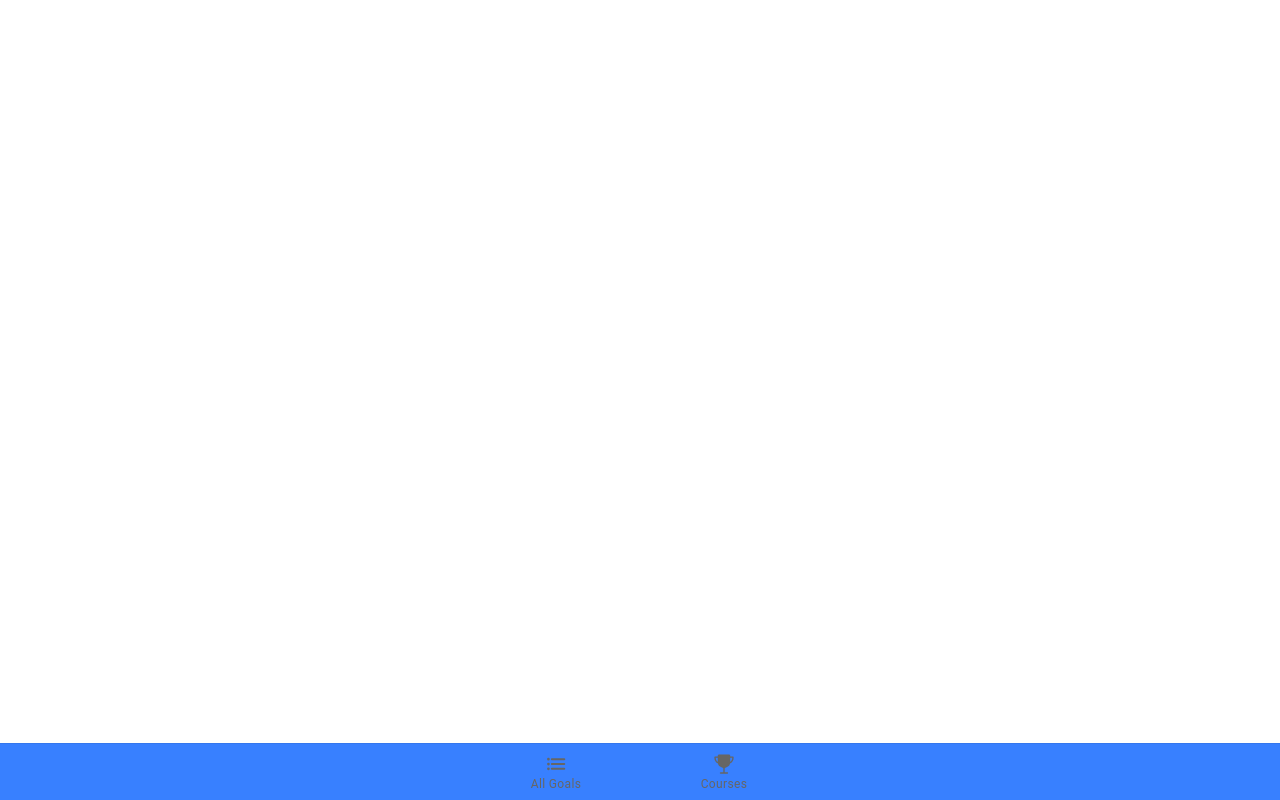
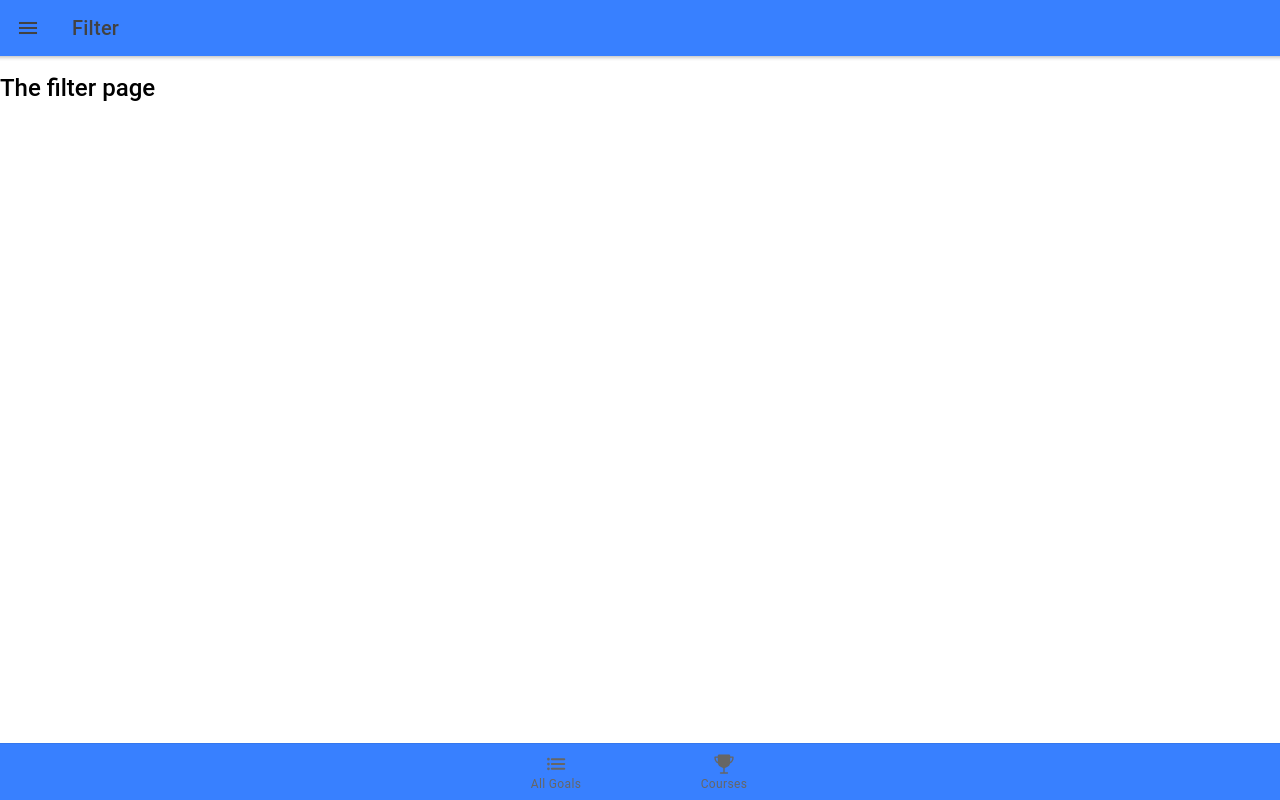
Before and after one commit to irving-caamal/ionic-react-crash-course, a React (Create React App) app: page /filter in a window 1280 px wide. Built offline with nearby package versions, Linux system fonts and the light colour scheme.

Commit message:
configuring a side menu with IonMenuToggle

```diff
--- a/src/App.tsx
+++ b/src/App.tsx
@@ -1,6 +1,16 @@
 import React from 'react';
 import { Redirect, Route } from 'react-router-dom';
-import {IonApp, IonIcon, IonLabel, IonRouterOutlet, IonTabBar, IonTabButton, IonTabs} from '@ionic/react';
+import {
+    IonApp, IonContent, IonHeader,
+    IonIcon, IonItem,
+    IonLabel, IonList,
+    IonMenu, IonMenuToggle,
+    IonRouterOutlet,
+    IonTabBar,
+    IonTabButton,
+    IonTabs, IonTitle,
+    IonToolbar
+} from '@ionic/react';
 import { IonReactRouter } from '@ionic/react-router';
 import Home from './pages/Home';
 
@@ -31,13 +41,44 @@ import Courses from "./pages/Courses";
 import CourseGoals from "./pages/CourseGoals";
 import AllGoals from "./pages/AllGoals";
 
-import {home, list, trophy} from "ionicons/icons";
+import {home, list, options, trophy} from "ionicons/icons";
+import Filter from "./pages/Filter";
 
 const App: React.FC = () => (
   <IonApp>
     <IonReactRouter>
+        <IonMenu contentId="main">
+
+            <IonHeader>
+                <IonToolbar>
+                    <IonTitle>
+                        Course Goals
+                    </IonTitle>
+                </IonToolbar>
+            </IonHeader>
+            <IonContent>
+                <IonList>
+                    <IonMenuToggle>
+                        <IonItem button routerLink='/all-goals'>
+                            <IonIcon slot="start" icon={list}></IonIcon>
+                            <IonLabel>All goals</IonLabel>
+                        </IonItem>
+                    </IonMenuToggle>
+                    <IonMenuToggle>
+                        <IonItem button routerLink='/filter'>
+                            <IonIcon slot="start" icon={options}></IonIcon>
+                            <IonLabel>Filter</IonLabel>
+                        </IonItem>
+                    </IonMenuToggle>
+
+                </IonList>
+            </IonContent>
+        </IonMenu>
         <IonTabs>
-            <IonRouterOutlet>
+            <IonRouterOutlet id="main">
+                <Route path='/filter' exact>
+                    <Filter />
+                </Route>
                 {/*<Route path="/home" component={Home} exact={true} />*/}
                 <Route path="/courses" exact>
                     <Courses></Courses>
--- a/src/pages/AllGoals.tsx
+++ b/src/pages/AllGoals.tsx
@@ -1,4 +1,4 @@
-import {IonButton, IonContent, IonHeader, IonPage, IonTitle, IonToolbar} from '@ionic/react';
+import {IonButton, IonButtons, IonContent, IonHeader, IonMenuButton, IonPage, IonTitle, IonToolbar} from '@ionic/react';
 import React from 'react';
 import {useHistory} from "react-router-dom";
 
@@ -17,6 +17,9 @@ const AllGoals: React.FC = () => {
     <IonPage>
       <IonHeader>
         <IonToolbar>
+            <IonButtons slot="start">
+                <IonMenuButton></IonMenuButton>
+            </IonButtons>
           <IonTitle>All Goals</IonTitle>
         </IonToolbar>
       </IonHeader>
--- /dev/null
+++ b/src/pages/Filter.tsx
@@ -0,0 +1,26 @@
+import React from 'react'
+import {IonButtons, IonContent, IonHeader, IonMenuButton, IonPage, IonTitle, IonToolbar} from "@ionic/react";
+
+const Filter: React.FC = () => {
+    return (
+        <IonPage>
+            <IonHeader>
+                <IonToolbar>
+                    <IonButtons slot="start">
+                        <IonMenuButton></IonMenuButton>
+                    </IonButtons>
+                    <IonTitle>
+                        Filter
+                    </IonTitle>
+                </IonToolbar>
+            </IonHeader>
+            <IonContent>
+                <h2>
+                    The filter page
+                </h2>
+            </IonContent>
+        </IonPage>
+    );
+}
+
+export default Filter;
```
